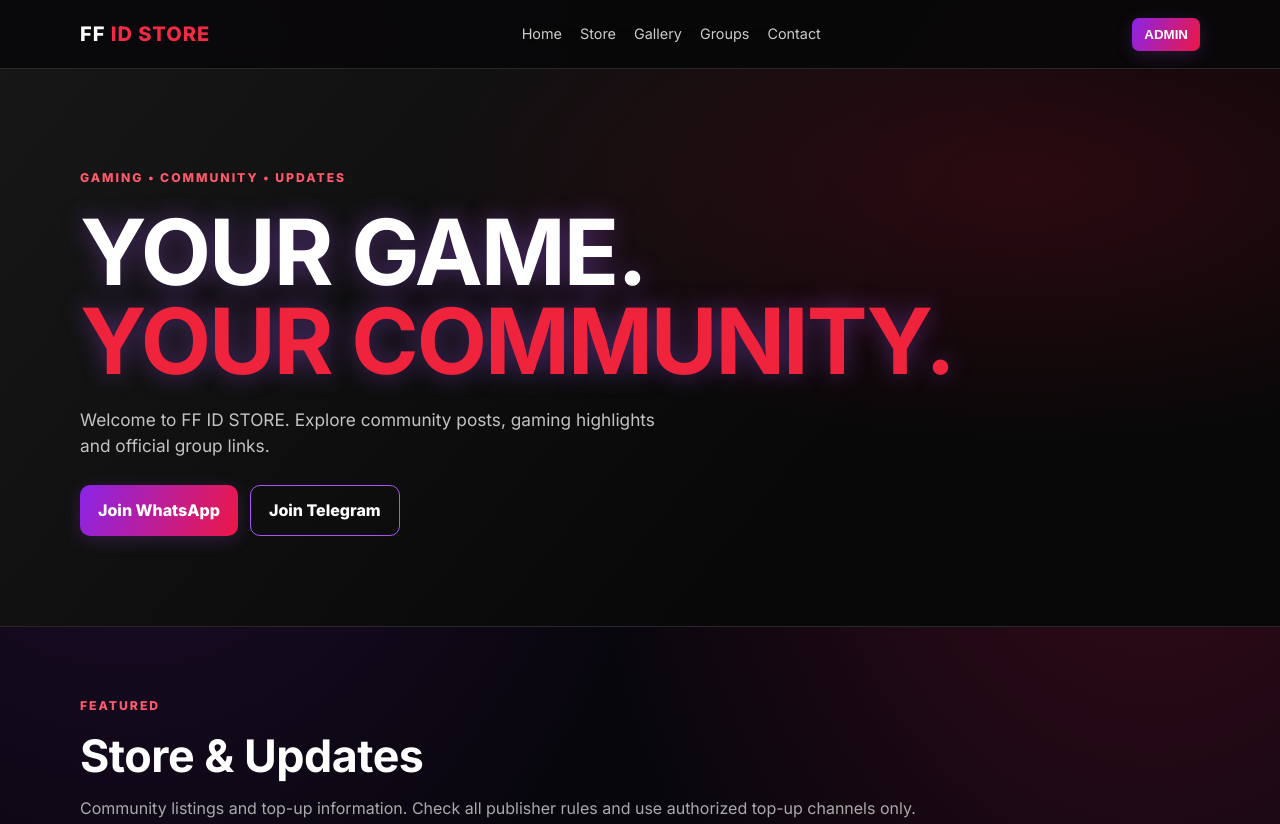
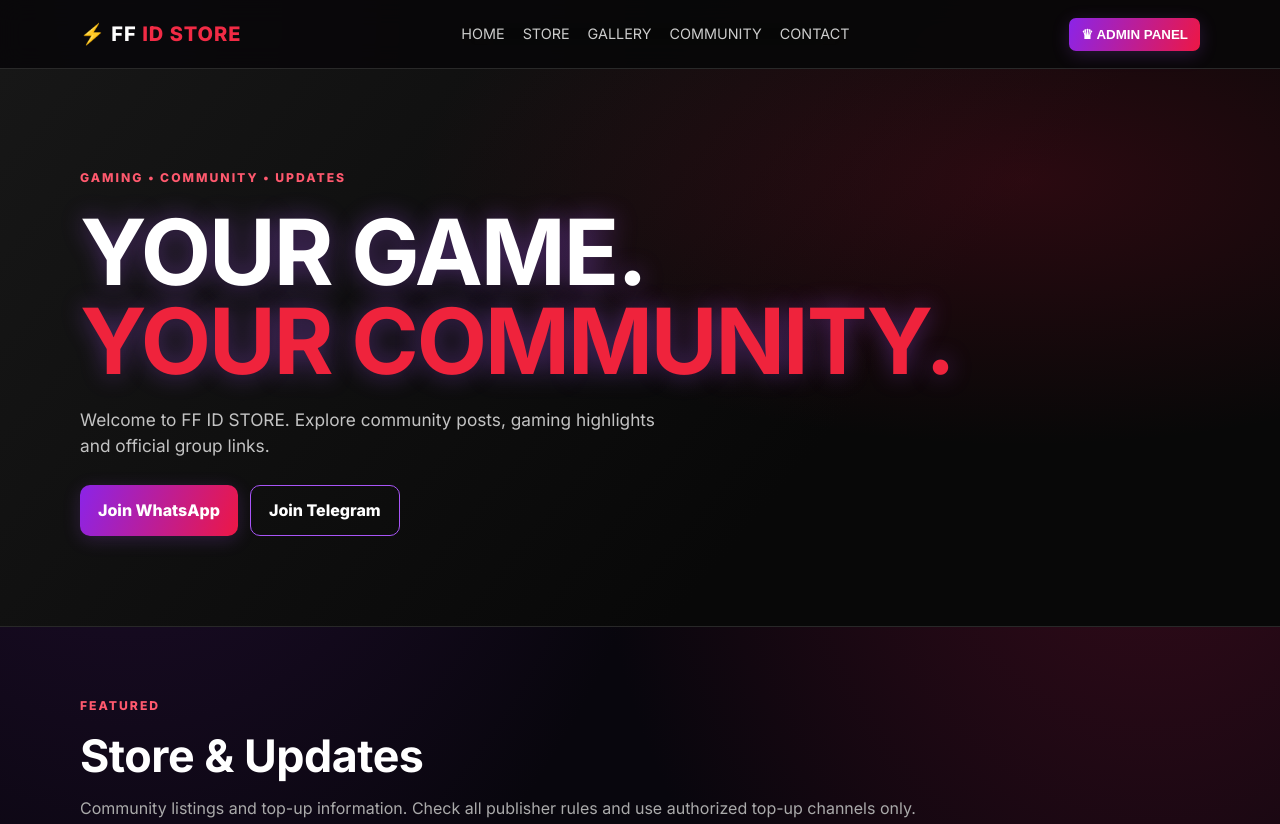
Before and after one commit to ffidstoreindia/ff_id_store, a plain HTML site: page index.html in a window 1280 px wide. Shown: the top 824 px of the page. Drawn offline with Linux system fonts and the light colour scheme; no server answers.

Commit message:
Refactor header section with updated navigation

```diff
--- a/index.html
+++ b/index.html
@@ -21,7 +21,30 @@
 </head>
 
 <body>
-<header class="top"><div class="shell nav"><a class="logo" href="#home">FF <span>ID STORE</span></a><nav><a href="#home">Home</a><a href="#store">Store</a><a href="#gallery">Gallery</a><a href="#groups">Groups</a><a href="#contact">Contact</a></nav><button class="admin-open" id="openAdmin">ADMIN</button></div></header>
+
+<header class="top" id="home">
+  <div class="shell nav">
+
+    <a class="logo" href="#home">
+      <span class="logo-icon">⚡</span>
+      FF <span>ID STORE</span>
+    </a>
+
+    <nav>
+      <a href="#home">HOME</a>
+      <a href="#store">STORE</a>
+      <a href="#gallery">GALLERY</a>
+      <a href="#groups">COMMUNITY</a>
+      <a href="#contact">CONTACT</a>
+    </nav>
+
+    <button class="admin-open" id="openAdmin">
+      <span>♛</span> ADMIN PANEL
+    </button>
+
+  </div>
+</header>
+
 <main>
 <section class="hero" id="home"><div class="shell hero-inner"><div class="eyebrow">GAMING • COMMUNITY • UPDATES</div><h1>YOUR GAME.<br><span>YOUR COMMUNITY.</span></h1><p id="heroText">Welcome to FF ID STORE. Explore community posts, gaming highlights and official group links.</p><div class="actions"><a class="btn" id="heroWa" href="#" target="_blank" rel="noopener">Join WhatsApp</a><a class="btn outline" id="heroTg" href="#" target="_blank" rel="noopener">Join Telegram</a></div></div></section>
 <section class="section" id="store"><div class="shell"><div class="section-title"><small>FEATURED</small><h2>Store & Updates</h2><p>Community listings and top-up information. Check all publisher rules and use authorized top-up channels only.</p></div><div class="cards" id="listingCards"><p class="muted">Loading posts…</p></div></div></section>
```
